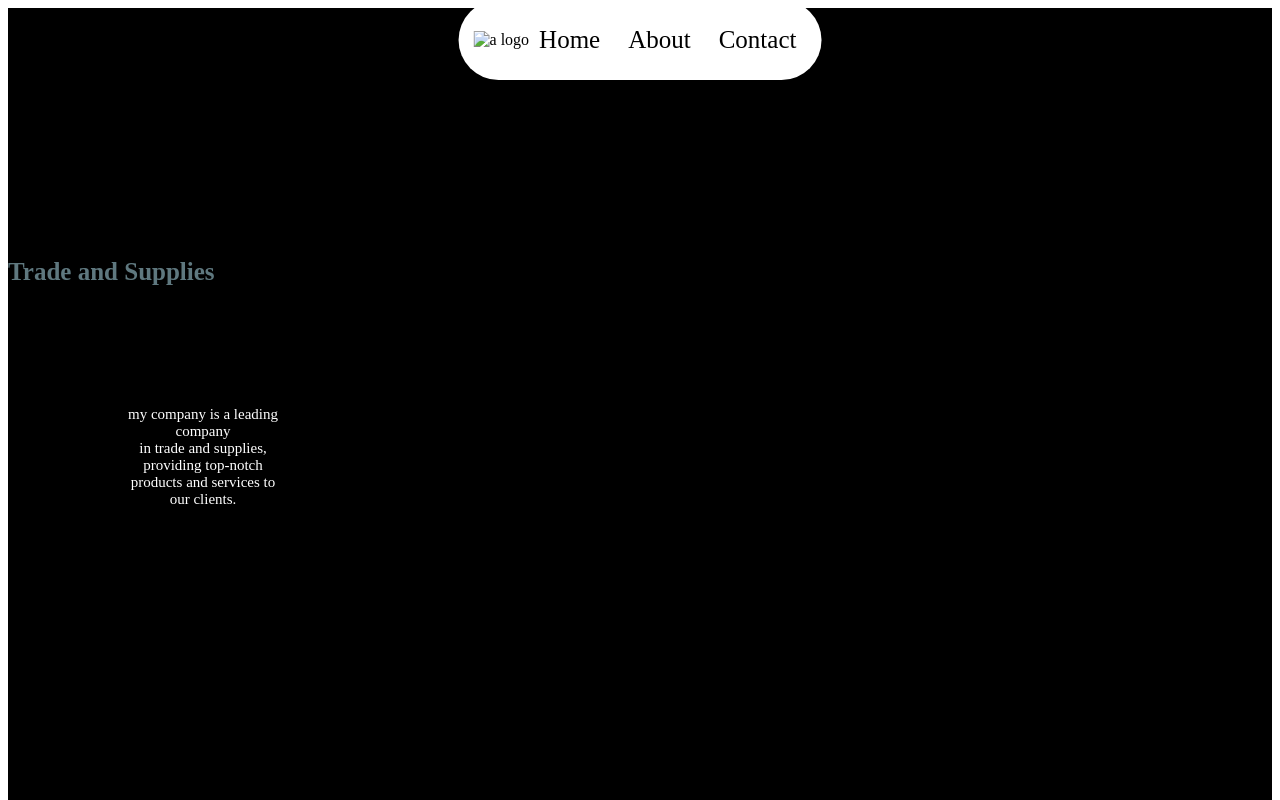
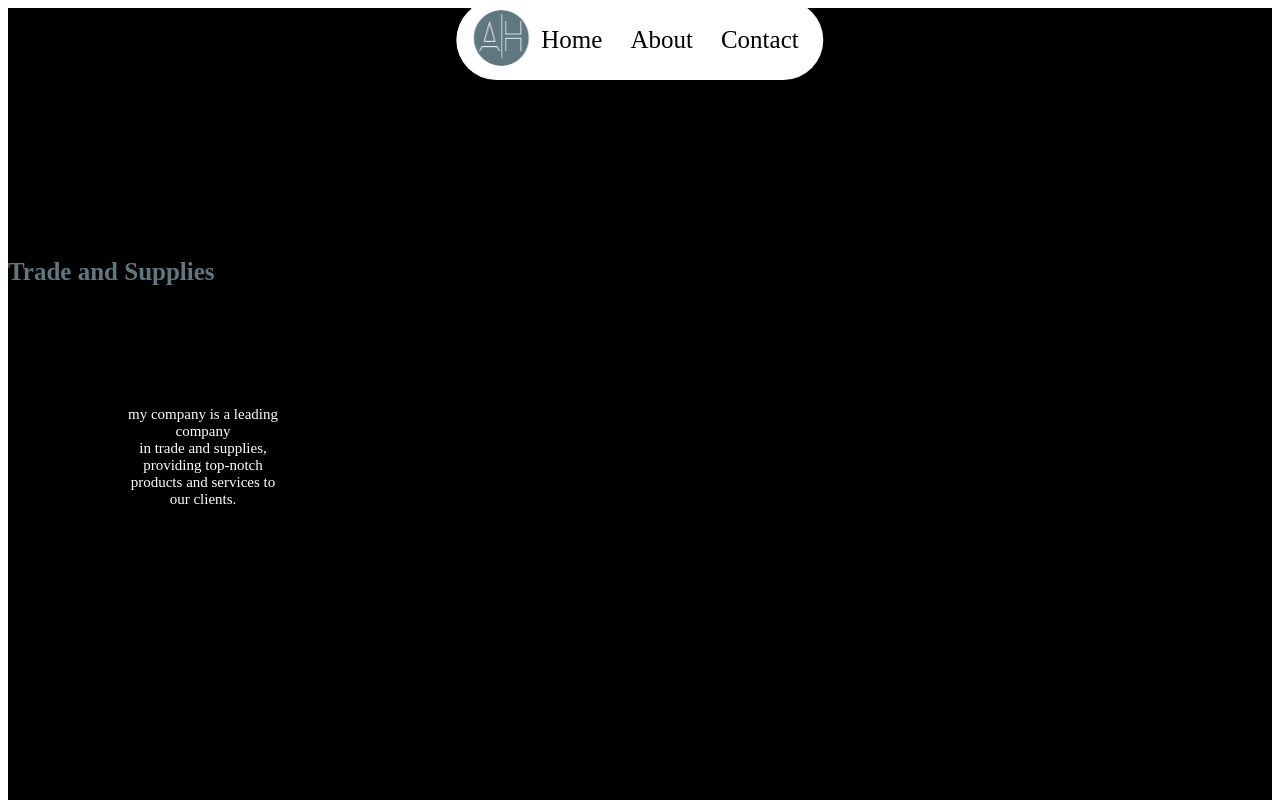
Before and after one commit to AdamAhmed19450/equal, a plain HTML site: page index.html in a window 1280 px wide. Shown: the top 800 px of the page. Drawn offline with Linux system fonts and the light colour scheme.

Commit message:
Update index.html

```diff
--- a/index.html
+++ b/index.html
@@ -11,7 +11,7 @@
 <body>
     <nav class="nav">
         <div class="logo">
-            <img src="imges/channels4_profile.png" alt="a logo">
+            <img src="channels4_profile.png" alt="a logo">
         </div>
         <div class="links">
             <a href="#home">Home</a>
```
